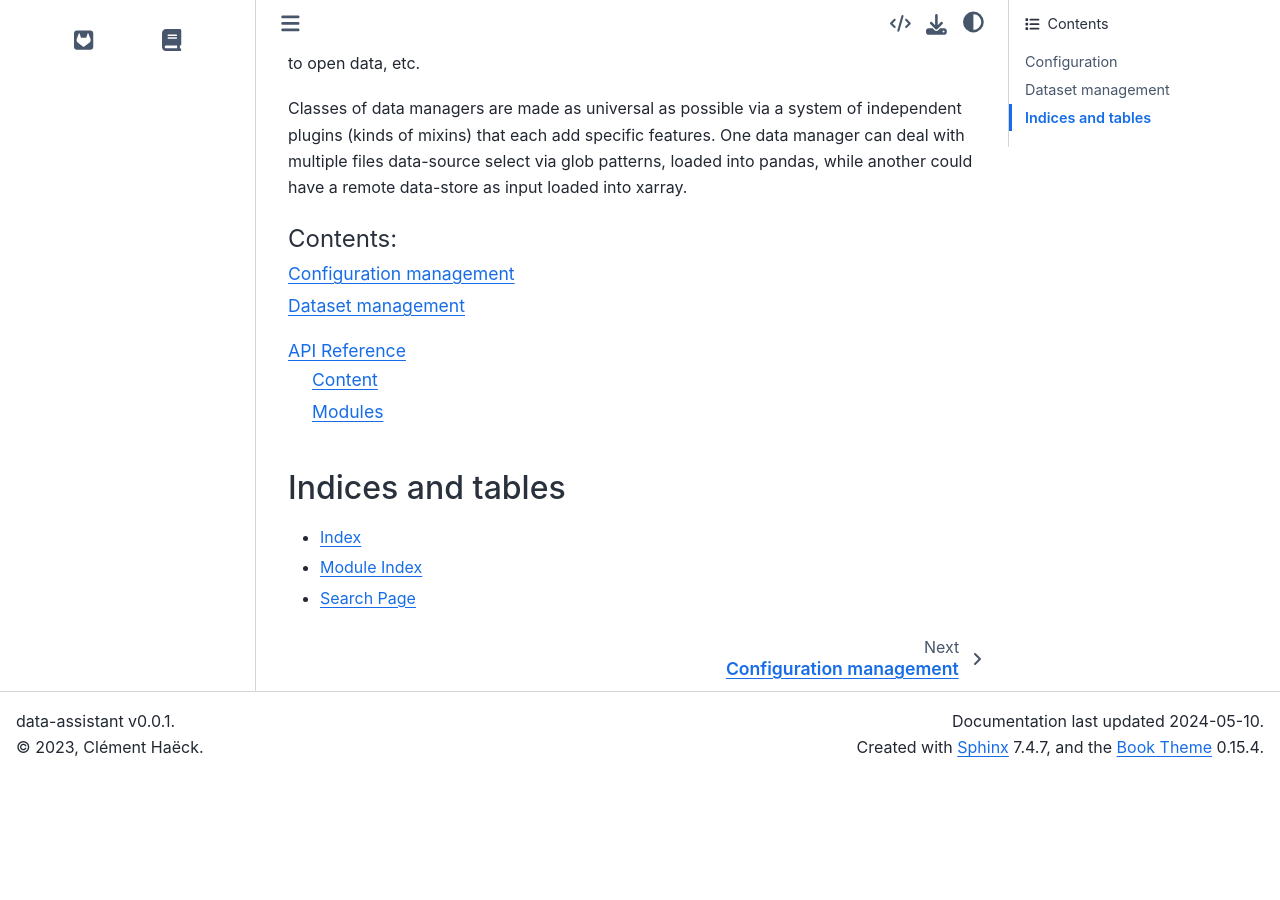
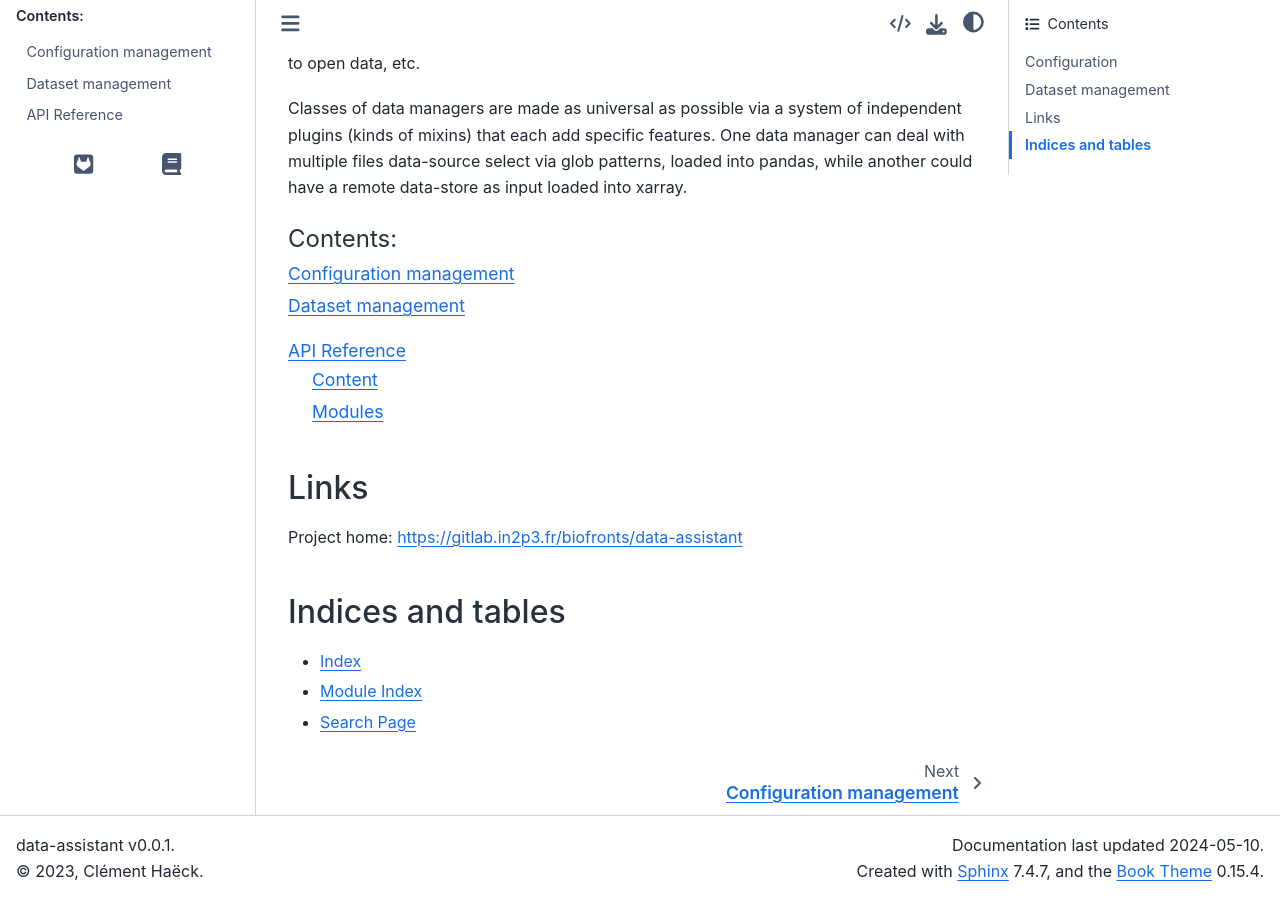
Before and after one commit to Descanonge/neba, a Sphinx documentation site: the page built from docs/source/index.rst, in a window 1280 px wide and 900 px high, scrolled down 913 px. Built offline with Sphinx 7.4.7 and the Sphinx Book theme 1.1.4, drawn with Linux system fonts in a browser that asks for light colours; before the commit the page ends 1689 px from its top, so only the background shows below that.

Commit message:
Add link to homepage

```diff
--- a/docs/source/index.rst
+++ b/docs/source/index.rst
@@ -63,7 +63,10 @@
 
    api
 
+Links
+-----
 
+Project home: https://gitlab.in2p3.fr/biofronts/data-assistant
 
 Indices and tables
 ------------------
```
